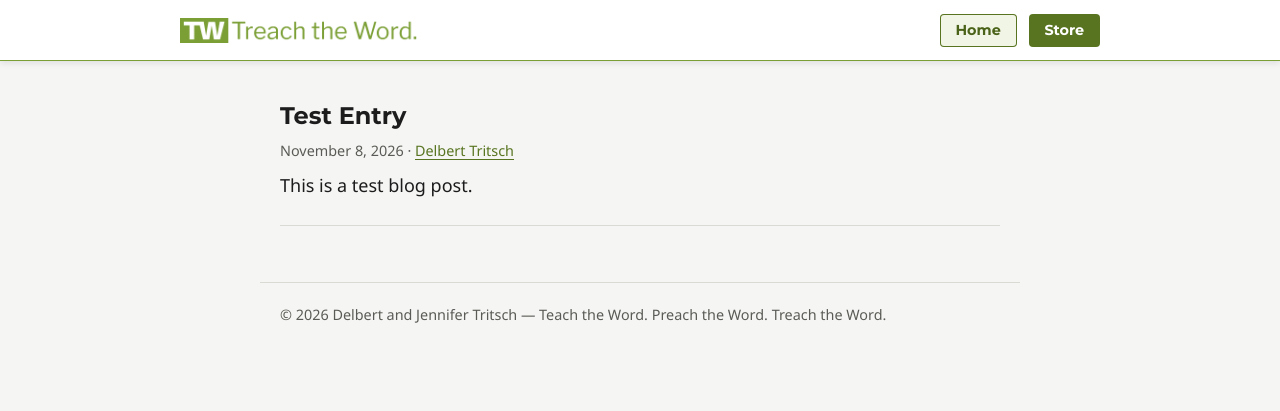
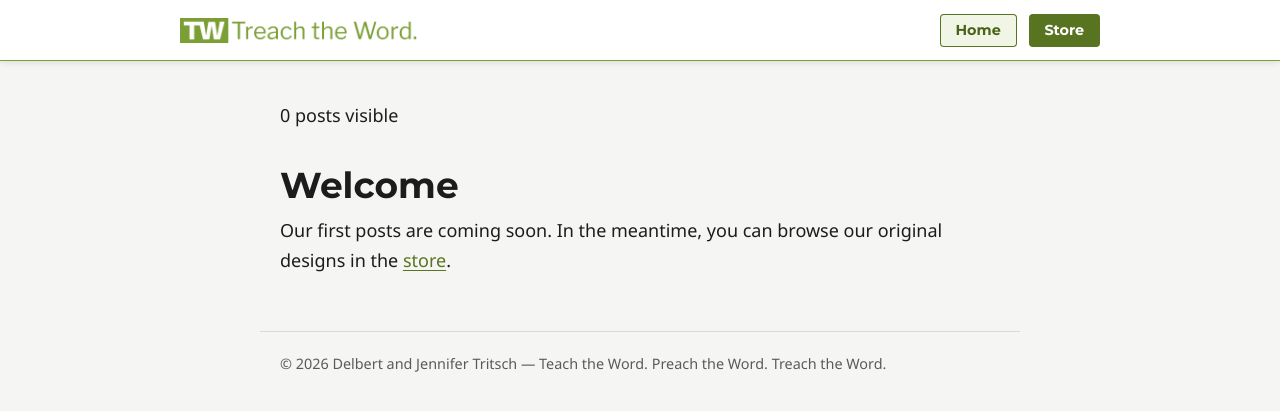
Before and after one commit to dtritsch/blog, a Jekyll site: the page built from index.html, in a window 1280 px wide. Shown: the top 411 px of the page. Built offline with Jekyll 4.4.1, drawn with Linux system fonts in a browser that asks for light colours.

Commit message:
Fix logic err showing posts that should be hidden
Hide all posts where published_everywhere is false

```diff
--- a/index.html
+++ b/index.html
@@ -4,16 +4,16 @@ layout: default
 {%- comment -%} Count how many posts are actually visible {%- endcomment -%}
 {% assign visible_posts_count = 0 %}
 {% for post in site.posts %}
-  {% unless post.published_everywhere == false %}
+  {% if post.published_everywhere == true %}
     {% assign visible_posts_count = visible_posts_count | plus: 1 %}
-  {% endunless %}
+  {% endif %}
 {% endfor %}
-
+<p>{{ visible_posts_count }} posts visible</p>
 {%- comment -%} Toggle between the post list and the welcome message using the dynamic count {%- endcomment -%}
 {% if visible_posts_count > 0 %}
 <ul class="post-list">
   {% for post in site.posts %}
-    {% unless post.published_everywhere == false %}
+    {% if post.published_everywhere == true %}
     <li>
       <h2><a href="{{ post.url | relative_url }}">{{ post.title }}</a></h2>
       {%- assign post_author = site.data.authors[post.author] %}
@@ -23,7 +23,7 @@ layout: default
       </p>
       <p>{{ post.description | default: post.excerpt | strip_html | truncatewords: 40 }}</p>
     </li>
-    {% endunless %}
+    {% endif %}
   {% endfor %}
 </ul>
 {% else %}
```
Also changed, not shown: _layouts/author.html (+4 -4 lines).
